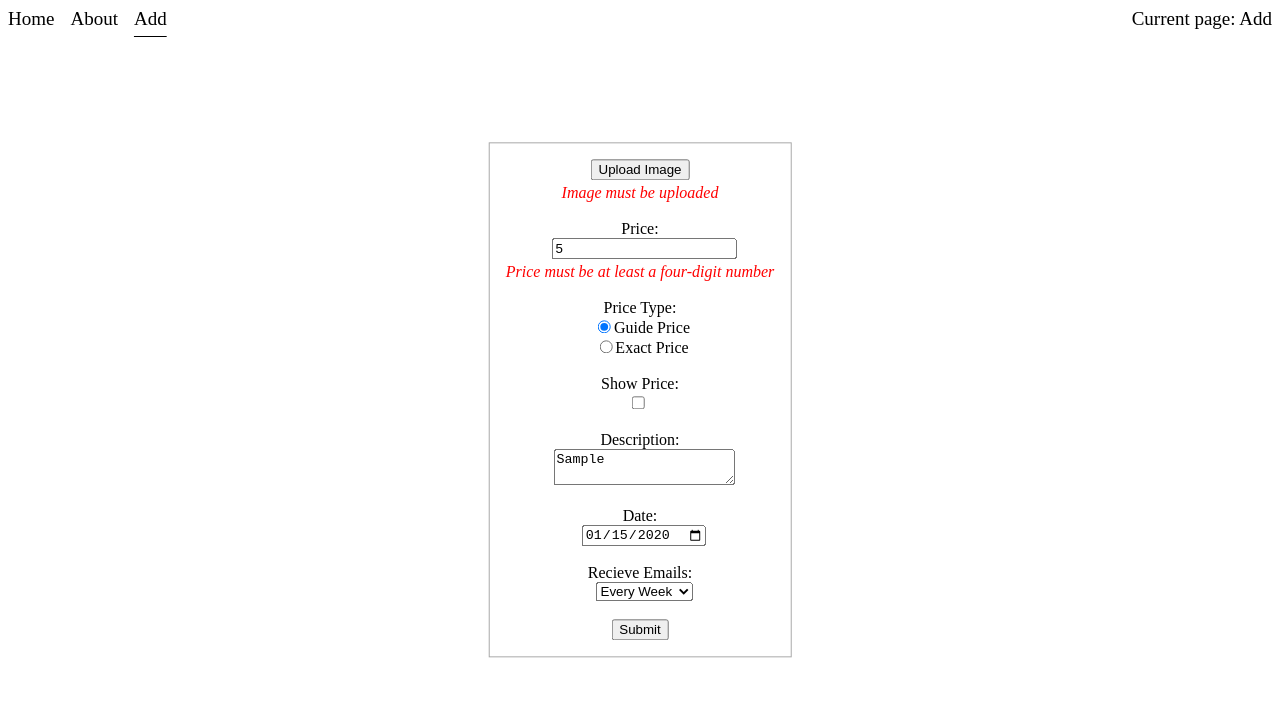
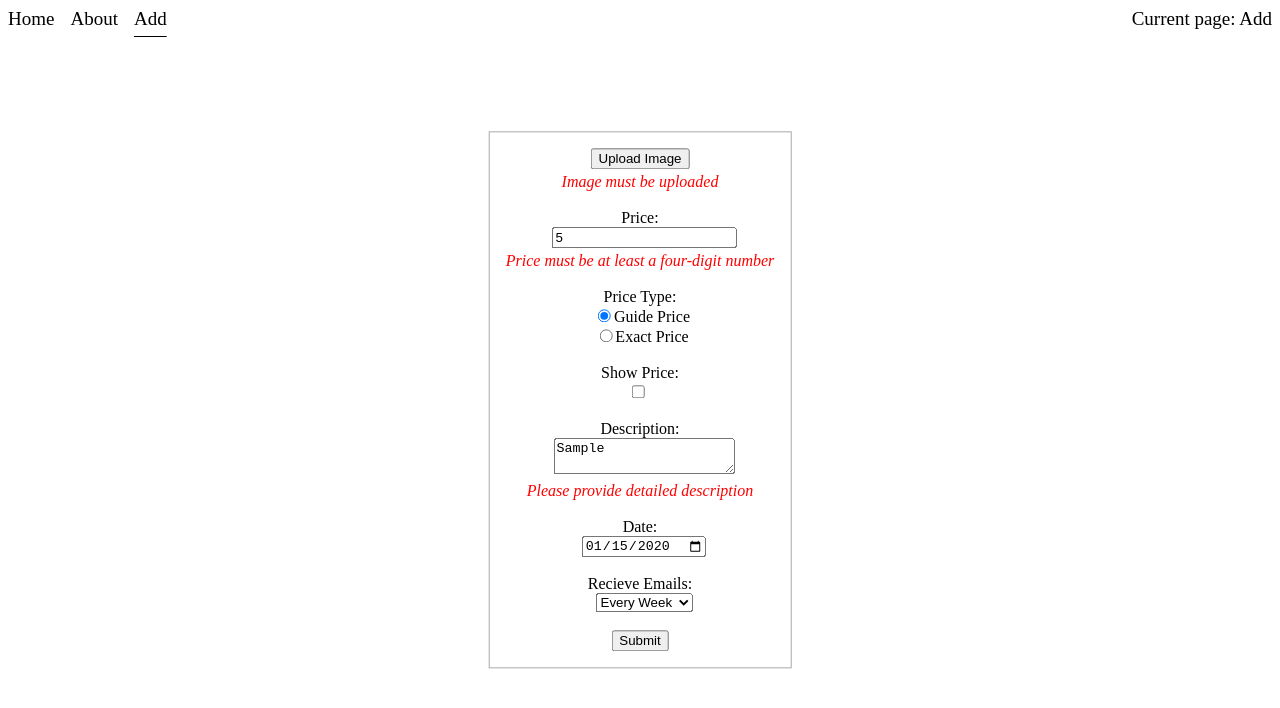
Before and after one commit to BesoBerdzenishvili/RSSchool, a React (Vite) app: page /add in a window 1280 px wide. Both pictures are taken after typing "5", "Sample", "2020-01-15" into the empty fields and a click on the button "Submit". Shown: the top 708 px of the page. Built offline with nearby package versions, Linux system fonts and the light colour scheme.

Commit message:
fix: add error messages to description and date

```diff
--- a/src/pages/Add/Add.tsx
+++ b/src/pages/Add/Add.tsx
@@ -7,6 +7,8 @@ type State = {
     price?: string;
     showPrice?: string;
     img?: string;
+    description?: string;
+    date?: string;
   };
 };
 
@@ -45,8 +47,16 @@ class Add extends React.Component {
       errors = { ...errors, price: 'Price must be at least a four-digit number' };
     }
 
+    if (description.length < 10) {
+      errors = { ...errors, description: 'Please provide detailed description' };
+    }
+
     if (!img) {
       errors = { ...errors, img: 'Image must be uploaded' };
+    }
+
+    if (!date) {
+      errors = { ...errors, date: 'Please provide date' };
     }
 
     if (Object.keys(errors).length > 0) {
@@ -174,12 +184,16 @@ class Add extends React.Component {
           <br />
           <textarea ref={this.descriptionInput} />
         </label>
+        {this.state.errors.description && (
+          <div className="error">{this.state.errors.description}</div>
+        )}
         <br />
         <label>
           Date:
           <br />
           <input type="date" ref={this.dateInput} />
         </label>
+        {this.state.errors.date && <div className="error">{this.state.errors.date}</div>}
         <br />
         <label>
           Recieve Emails:
```
